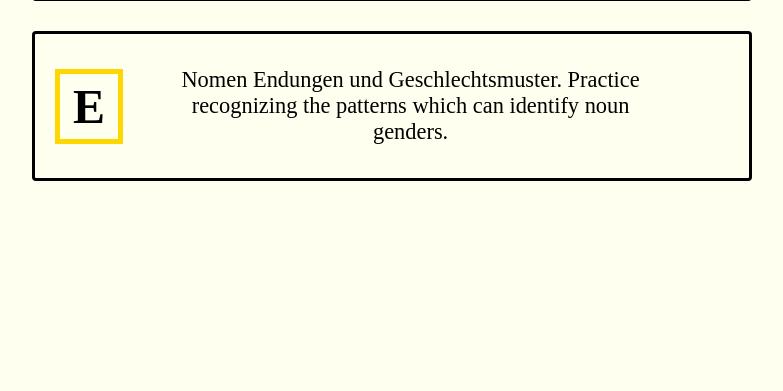
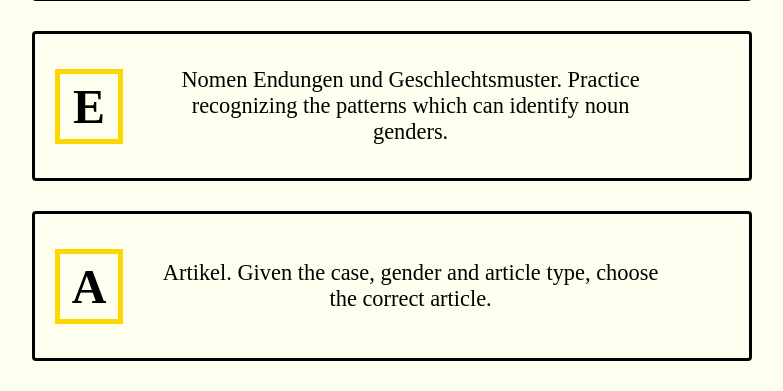
Before and after one commit to derek-watson14/DerDieDas, a Flask app: page / in a window 1280 px wide. Shown: the part 524-915 px from the top of the page, without its empty margins (248-1031 px from the left). Before the commit the page ends 705 px from the top, so only its background shows below. Run offline with Flask 2, Linux system fonts and the light colour scheme.

Commit message:
minor changes to descriptions and formatting

```diff
--- a/templates/new-game.html
+++ b/templates/new-game.html
@@ -19,6 +19,10 @@
         <h1 class="icon">E</h1>
         <p class="text">Nomen Endungen und Geschlechtsmuster. Practice recognizing the patterns which can identify noun genders. </p>
       </a>
+      <a class="option" href="{{ url_for('articles') }}">
+        <h1 class="icon">A</h1>
+        <p class="text">Artikel. Given the case, gender and article type, choose the correct article. </p>
+      </a>
   </div>
 </div>
 <script src="../static/scripts/new-game.js"></script>
--- a/templates/results.html
+++ b/templates/results.html
@@ -1,6 +1,6 @@
 {% extends "layout.html" %}
 
-{% block title %}Prepositions{% endblock %}
+{% block title %}Results{% endblock %}
 
 {% block content %}
 <div class="content-container">
```
